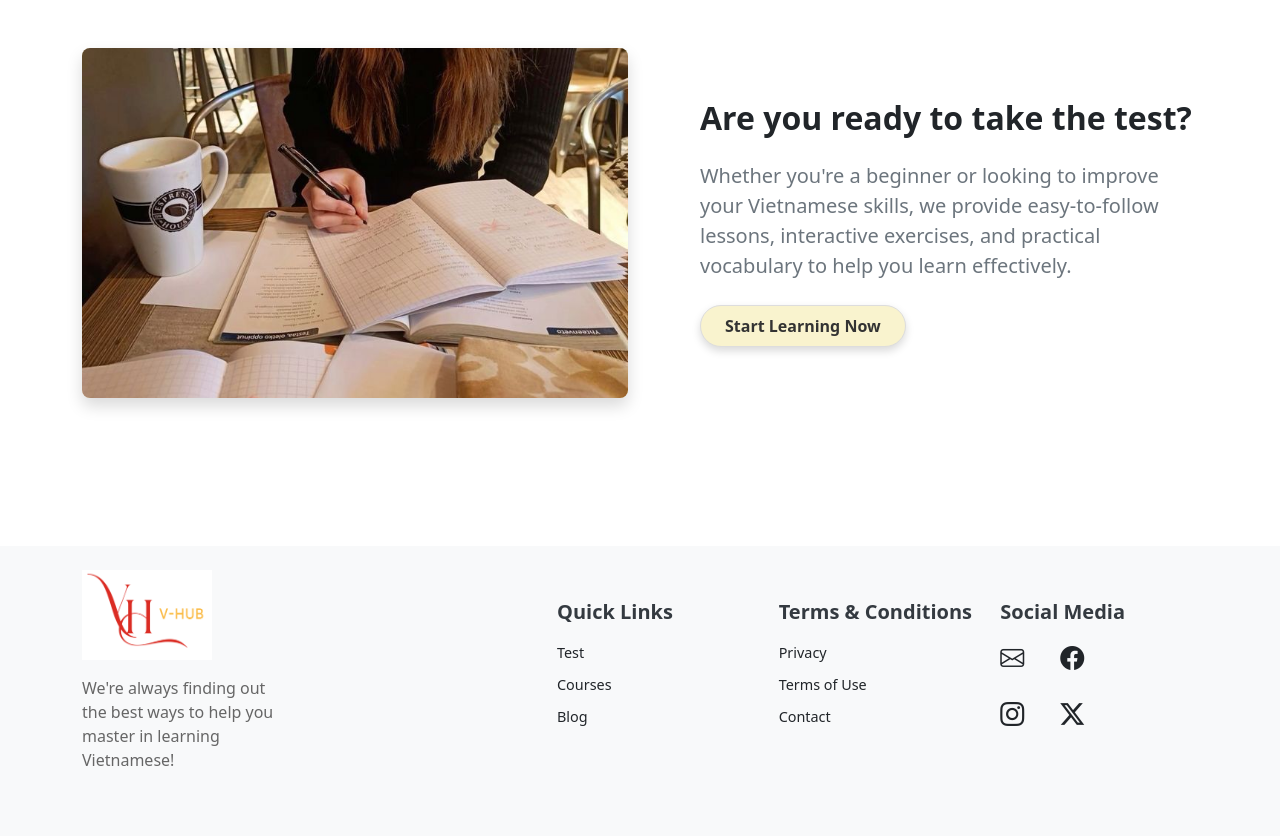
After one commit to thebao123kkk/WebApplication, a PHP site: page /test.php in a window 1280 px wide. The commit adds this page. Run offline with PHP 8.4, Linux system fonts and the light colour scheme.

Commit message:
bo sung file test.php và testcss

```diff
--- a/public/result.php
+++ b/public/result.php
@@ -77,7 +77,7 @@ if (isset($_GET['score'])) {
         <p class="lead" style="max-width:430px">
           Whether you're a beginner or looking to improve your Vietnamese skills, we provide easy-to-follow lessons, interactive exercises, and practical vocabulary to help you learn effectively.
         </p>
-        <button class="btn rounded-pill px-4 py-2 mt-3" style="background-color: #fff8d4; width:250px" onclick="window.location.href='TakingTest.php';">
+        <button class="btn rounded-pill px-4 py-2 mt-3" style="background-color: #fff8d4; width:250px" onclick="window.location.href='takingTest.php';">
           Take Test Again
         </button>
       </div>
--- /dev/null
+++ b/public/style4Test.css
@@ -0,0 +1,140 @@
+/* Test Section Styles */
+.test-section {
+    padding: 50px 0;
+}
+
+.highlight-box {
+    background-color: #fdf6d9;
+    width: 100%;
+    height: 250px;
+    display: flex;
+    justify-content: center;
+    align-items: center;
+    overflow: hidden;
+    border-radius: 8px;
+    box-shadow: 0 2px 4px rgba(0, 0, 0, 0.1);
+}
+
+.highlight-box img {
+    width: 100%;
+    height: 100%;
+    object-fit: cover;
+    object-position: center;
+}
+
+.test-section h3 {
+    font-size: 1.5rem;
+    margin-bottom: 1rem;
+    color: #333;
+}
+
+.description {
+    margin-top: 20px;
+    font-size: 14px;
+    color: #333;
+    line-height: 1.6;
+}
+
+.button-placeholder {
+    width: 200px;
+    height: 40px;
+    background-color: #ddd;
+    margin-top: 20px;
+    border-radius: 4px;
+}
+
+/* Footer Styles */
+footer {
+    margin-top: 100px;
+    background-color: #f8f9fa;
+    padding: 2rem 0;
+    color: #212529;
+}
+
+#logo-in-footer {
+    width: 130px;
+    height: 90px;
+    margin-bottom: 1rem;
+}
+
+#text-in-footer {
+    font-size: 1rem;
+    line-height: 1.5;
+    max-width: 210px;
+    color: #666;
+}
+
+footer h5 {
+    font-size: 1.25rem;
+    margin-bottom: 1rem;
+    color: #343a40;
+    font-weight: 600;
+}
+
+footer ul {
+    padding: 0;
+    list-style: none;
+}
+
+footer ul li {
+    margin-bottom: 0.5rem;
+}
+
+footer ul li a {
+    color: #212529;
+    text-decoration: none;
+    transition: color 0.3s ease;
+    font-size: 0.9rem;
+}
+
+footer ul li a:hover {
+    color: #007bff;
+}
+
+/* Social Media Styles */
+.social-grid {
+    display: grid;
+    grid-template-columns: repeat(2, 40px);
+    grid-gap: 20px;
+    margin-top: 10px;
+    align-items: center;
+}
+
+.social-grid a {
+    font-size: 1.5rem;
+    color: #212529;
+    text-decoration: none;
+    transition: color 0.3s ease;
+}
+
+.social-grid a:hover {
+    color: #007bff;
+}
+
+.bi {
+    font-size: 1.5rem;
+}
+
+/* Layout Adjustments */
+.col-md-7 {
+    padding-top: 30px;
+}
+
+@media (max-width: 768px) {
+    .test-section {
+        padding: 30px 0;
+    }
+
+    .highlight-box {
+        height: 200px;
+        margin-bottom: 20px;
+    }
+
+    footer {
+        margin-top: 50px;
+    }
+
+    .col-md-7 {
+        padding-top: 0;
+    }
+}
--- /dev/null
+++ b/public/test.php
@@ -0,0 +1,129 @@
+<!DOCTYPE html>
+<html lang="en">
+<head>
+  <meta charset="UTF-8">
+  <meta name="viewport" content="width=device-width, initial-scale=1.0">
+  <title>Testing - Test | VHuB</title>
+  <link href="https://cdn.jsdelivr.net/npm/bootstrap@5.3.2/dist/css/bootstrap.min.css" rel="stylesheet">
+  <link href="https://cdn.jsdelivr.net/npm/bootstrap-icons/font/bootstrap-icons.css" rel="stylesheet">
+  <link rel="icon" href="img/logo.ico" type="image/x-icon">
+  <link rel="stylesheet" href="style4Test.css">
+  <style>
+    /* CSS tối giản chỉ cho phần không thể thực hiện bằng Bootstrap */
+    .highlight-box {
+        background-color: #fdf6d9;
+        height: 350px;
+    }
+
+    .highlight-box img {
+        object-fit: cover;
+        height: 100%;
+        width: 100%;
+    }
+
+    /* Custom button styles */
+    .btn-primary {
+        background-color: #F9F3CE;
+        color: #333;
+        border: 1px solid #ddd;
+        box-shadow: 0 4px 8px rgba(0, 0, 0, 0.15) !important;
+        transition: all 0.3s ease;
+    }
+
+    .btn-primary:hover {
+        background-color: #fff3a5;
+        color: #222;
+        border-color: #ccc;
+        box-shadow: none;
+        transform: translateY(3px);
+
+    }
+
+    @media (max-width: 768px) {
+        .highlight-box {
+          height: 250px;
+        }
+    }
+  </style>
+</head>
+<body>
+
+<!-- Test Section -->
+<section class="py-5">
+  <div class="container">
+    <div class="row align-items-center g-4">
+      <!-- Image Column (6) -->
+      <div class="col-lg-6">
+        <div class="highlight-box rounded-3 overflow-hidden shadow">
+          <img src="img/takingTest.jpg" class="w-100" alt="Vietnamese language test">
+        </div>
+      </div>
+
+      <!-- Text Column (6) -->
+      <div class="col-lg-6">
+        <div class="ps-lg-5">
+          <h2 class="fw-bold mb-4">Are you ready to take the test?</h2>
+          <p class="lead mb-4 text-secondary">
+            Whether you're a beginner or looking to improve your Vietnamese skills, we provide easy-to-follow lessons, interactive exercises, and practical vocabulary to help you learn effectively.
+          </p>
+          <button class="btn btn-primary px-4 py-2 rounded-pill fw-semibold shadow-sm">
+            Start Learning Now
+          </button>
+        </div>
+      </div>
+    </div>
+  </div>
+</section>
+
+ <!-- Footer -->
+ <footer class="bg-light text-dark py-4">
+    <div class="container">
+      <div class="row">
+        <!-- Cột đầu tiên chiếm 5 phần -->
+        <div class="col-md-5 mb-4">
+          <img id="logo-in-footer" src="img/logoFooter.png" alt="Logo Footer">
+          <p id="text-in-footer">
+            We're always finding out the best ways to help you master in learning Vietnamese!
+          </p>
+        </div>
+
+        <!-- Cột thứ hai chiếm 7 phần và được chia 3 phần con -->
+        <div class="col-md-7 mb-4">
+          <div class="row">
+            <!-- Phần con 1 -->
+            <div class="col-md-4">
+              <h5>Quick Links</h5>
+              <ul class="list-unstyled">
+                <li><a href="#" class="text-dark text-decoration-none">Test</a></li>
+                <li><a href="#" class="text-dark text-decoration-none">Courses</a></li>
+                <li><a href="#" class="text-dark text-decoration-none">Blog</a></li>
+              </ul>
+            </div>
+            <!-- Phần con 2 -->
+            <div class="col-md-4">
+              <h5>Terms & Conditions</h5>
+              <ul class="list-unstyled">
+                <li><a href="#" class="text-dark text-decoration-none">Privacy</a></li>
+                <li><a href="#" class="text-dark text-decoration-none">Terms of Use</a></li>
+                <li><a href="#" class="text-dark text-decoration-none">Contact</a></li>
+              </ul>
+            </div>
+            <!-- Phần con 3 -->
+            <div class="col-md-4">
+              <h5>Social Media</h5>
+              <div class="social-grid">
+                <a href="#" class="text-dark me-3"><i class="bi bi-envelope"></i></a>
+                <a href="#" class="text-dark me-3"><i class="bi bi-facebook"></i></a>
+                <a href="#" class="text-dark me-3"><i class="bi bi-instagram"></i></a>
+                <a href="#" class="text-dark"><i class="bi bi-twitter-x"></i></a>
+              </div>
+            </div>
+          </div>
+        </div>
+      </div>
+    </div>
+  </footer>
+
+<script src="https://cdn.jsdelivr.net/npm/bootstrap@5.3.2/dist/js/bootstrap.bundle.min.js"></script>
+</body>
+</html>
```
